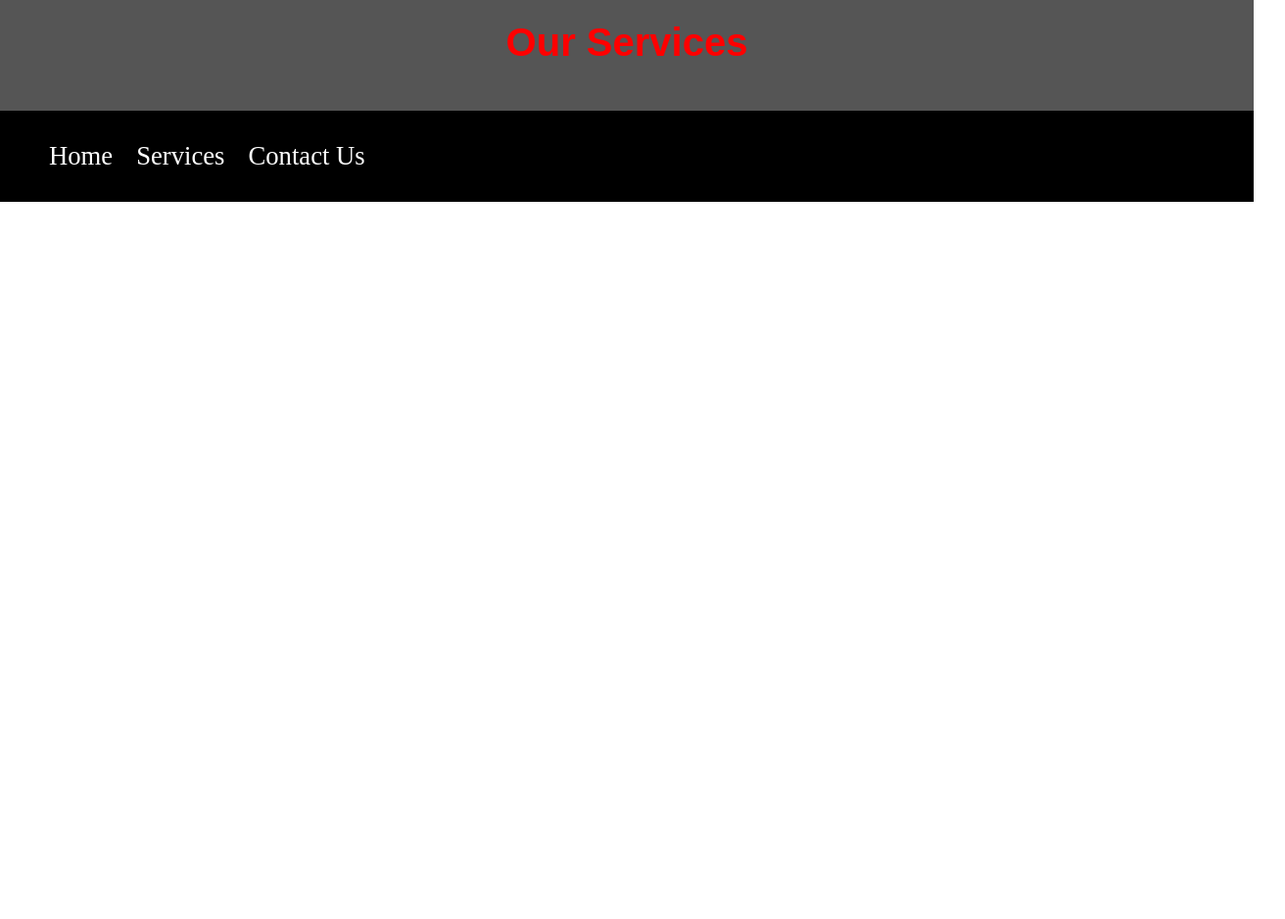
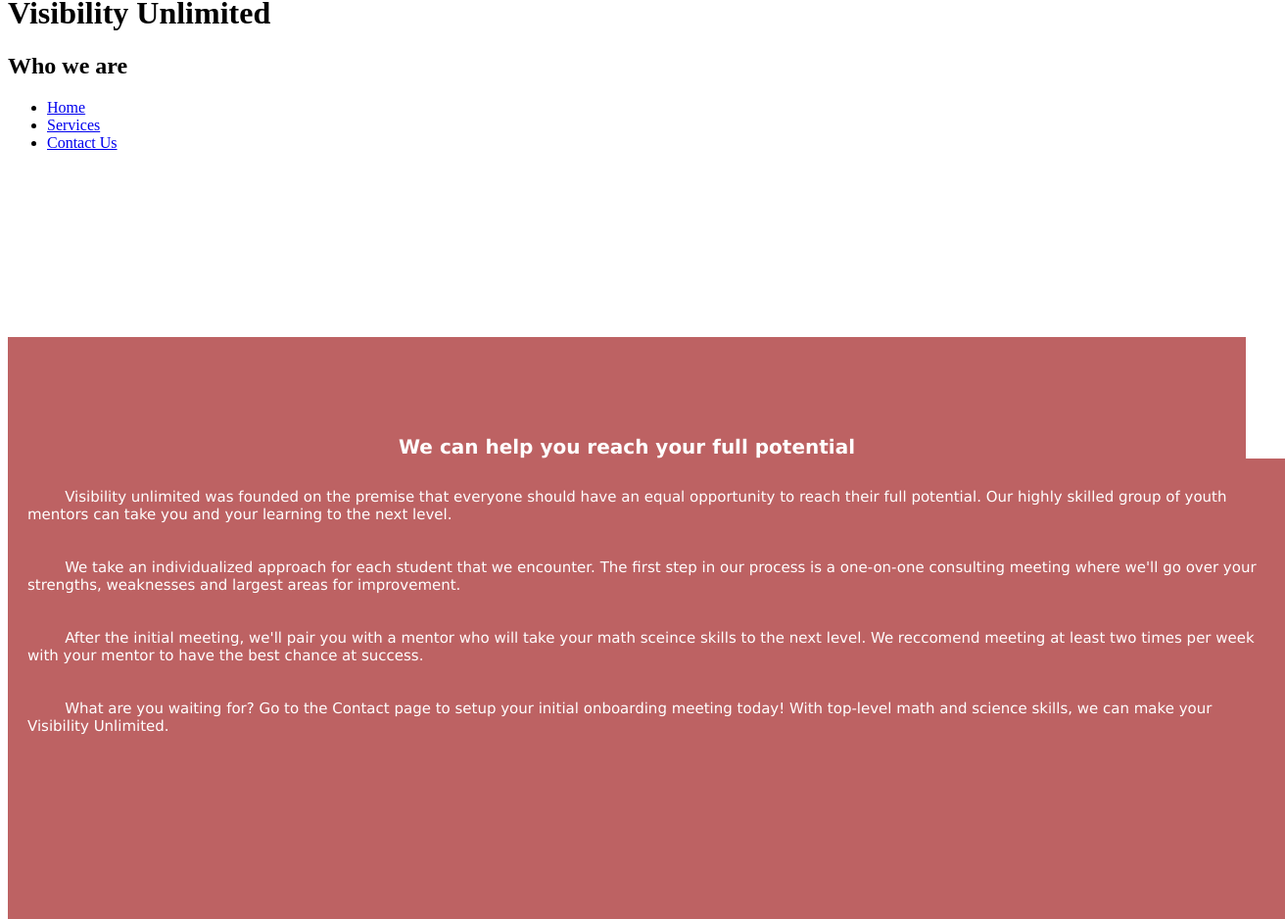
Before and after one commit to harrysteinberg/Comp20, a plain HTML site: page HW1_ServicesPage.html in a window 1280 px wide. Shown: the part 26-964 px from the top of the page at 98% size, 1312 px wide, since content can reach past the window. Before the commit the page ends 800 px from the top, so only its background shows below. Drawn offline with Linux system fonts and the light colour scheme.

Commit message:
Update HW1_ServicesPage.html

```diff
--- a/HW1_ServicesPage.html
+++ b/HW1_ServicesPage.html
@@ -2,37 +2,72 @@
 <html>
 <head>
 <meta charset="UTF-8">
-<title> Homepage </title>
+<title> HW1_ServicesPage </title>
+	<link href="hw1style.css" rel="stylesheet" type="text/css">
 	<style>
-		body,html { padding: 0; margin: 0; }
 
-		header h1 { text-align:center; font-family:arial, helvetica; font-size:30pt; }
-		header h2 {text-align:center; font-family:arial, helvetica; font-size:20pt;}
 
-		header { background-color: #555555; color:red;
-		padding: 20px 40px; width:100%; box-sizing:border-box; }
+		h3{
+			font-family: "Lucida Grande", "Lucida Sans Unicode", "Lucida Sans", "DejaVu Sans", Verdana, "sans-serif";
+			margin-top:15%;
+			margin-bottom:0;
+			width: 100%;
+			text-align: center;
+			font-size: 20px;
+			background-color: #BD6263;
+			color:#FFFFFF;
+			padding-top: 100px;
+			padding-bottom:0px;
+			position:static;
 
-		nav { background-color: #000; padding:15px 0; }
-		nav a {color:#fff; font-size: 20pt; text-decoration: none; padding: 10px}
+		}
 
-		nav ul{list-style-type: none; }
-		nav ul li {display: inline-block; }
+		p {
+			font-family: "Lucida Grande", "Lucida Sans Unicode", "Lucida Sans", "DejaVu Sans", Verdana, "sans-serif";
+			margin: 0;
+			width: 100%;
+			text-align: left;
+			font-size: 15px;
+			background-color: #BD6263;
+			color:#FFFFFF;
+			padding-top: 30px;
+			padding-bottom: 600px;
+			padding-left: 20px;
+			padding-right: 20px;
+			position:static;
+			position:top;
+			word-wrap:break-word;
+		}
 
 	</style>
+
 </head>
 
 
 <body>
 	<header>
-	<h1> Our Services </h1>
+	<h1 style="padding:0px;"> Visibility Unlimited  </h1>
+	<h2> Who we are </h2>
 	</header>
-	<nav>
+
 	<ul>
-	<li><a href="#">Home</a></li>
-	<li><a href="#">Services</a></li>
-	<li><a href="#">Contact Us</a></li>
+		<li><a href="index.html">Home</a></li>
+		<li><a href="#">Services</a></li>
+		<li><a href="HW1_ContactPage.html">Contact Us</a></li>
+	</ul>
 
-	</ul>
-	</nav>
+	<h3>
+		We can help you reach your full potential
+	</h3>
+	<p>
+		&nbsp; &nbsp; &nbsp; &nbsp; Visibility unlimited was founded on the premise that everyone should have an equal opportunity to reach their full potential. Our highly skilled group of youth mentors can take you and your learning to the next level. </br> </br> </br>
+
+		&nbsp; &nbsp; &nbsp; &nbsp; We take an individualized approach for each student that we encounter. The first step in our process is a one-on-one consulting meeting where we'll go over your strengths, weaknesses and largest areas for improvement. </br> </br> </br>
+
+		&nbsp; &nbsp; &nbsp; &nbsp; After the initial meeting, we'll pair you with a mentor who will take your math sceince skills to the next level. We reccomend meeting at least two times per week with your mentor to have the best chance at success. </br> </br> </br>
+
+		&nbsp; &nbsp; &nbsp; &nbsp; What are you waiting for? Go to the Contact page to setup your initial onboarding meeting today! With top-level math and science skills, we can make your Visibility Unlimited.
+	</p>
+
 </body>
 </html>
```
